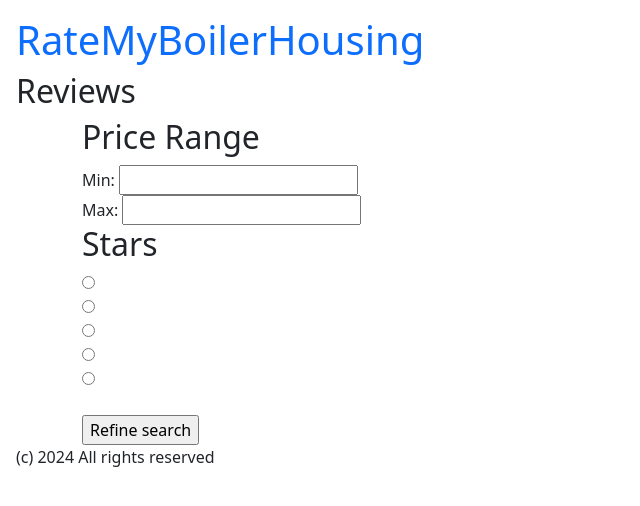
After one commit to ericswpark/purdue_cs348-ratemyboilerhousing, a Django app: template core/templates/reviews_filter.html in a window 1280 px wide. The commit adds this page. Shown: the top 506 px of the page, without its empty margins (0-640 px from the left). Run offline with Django 5.2, Linux system fonts and the light colour scheme; the template is opened without the code that fills it, so the values that code supplies are empty; some libraries are stand-ins or nearby versions.

Commit message:
Add ReviewFilterView

```diff
--- a/core/templates/home.html
+++ b/core/templates/home.html
@@ -3,6 +3,8 @@
 {% block title %}RateMyBoilerHousing{% endblock %}
 
 {% block content %}
+<h2>Looking for all reviews? <a href="{% url "reviews_filter" %}">Click here!</a></h2>
+
 <h2>Housing Options</h2>
 
 {% for housing in housing_options %}
--- /dev/null
+++ b/core/templates/reviews_filter.html
@@ -0,0 +1,63 @@
+{% extends 'base.html' %}
+
+{% block title %}RateMyBoilerHousing{% endblock %}
+
+{% block content %}
+<h2>Reviews</h2>
+
+<div class="container">
+    <div class="row">
+        <div class="col">
+            <form method="get" action="{% url "reviews_filter" %}">
+                <h2>Price Range</h2>
+                <label>
+                    Min:
+                    <input type="number" name="price_min" min={{ price_abs_min }} max={{ price_abs_max }} value={{ price_min }} />
+                </label>
+                <label>
+                    Max:
+                    <input type="number" name="price_max" min={{ price_abs_min }} max={{ price_abs_max }} value={{ price_max }} />
+                </label>
+
+                <h2>Stars</h2>
+
+                <label>
+                    <input type="radio" name="stars" value="5" {% if stars == '5' %}checked{% endif %} /> <i class="bi bi-star-fill"></i><i class="bi bi-star-fill"></i><i class="bi bi-star-fill"></i><i class="bi bi-star-fill"></i><i class="bi bi-star-fill"></i>
+                </label><br>
+                <label>
+                    <input type="radio" name="stars" value="4" {% if stars == '4' %}checked{% endif %}/> <i class="bi bi-star-fill"></i><i class="bi bi-star-fill"></i><i class="bi bi-star-fill"></i><i class="bi bi-star-fill"></i><i class="bi bi-star"></i>
+                </label><br>
+                <label>
+                    <input type="radio" name="stars" value="3" {% if stars == '3' %}checked{% endif %}/> <i class="bi bi-star-fill"></i><i class="bi bi-star-fill"></i><i class="bi bi-star-fill"></i><i class="bi bi-star"></i><i class="bi bi-star"></i>
+                </label><br>
+                <label>
+                    <input type="radio" name="stars" value="2" {% if stars == '2' %}checked{% endif %}/> <i class="bi bi-star-fill"></i><i class="bi bi-star-fill"></i><i class="bi bi-star"></i><i class="bi bi-star"></i><i class="bi bi-star"></i>
+                </label><br>
+                <label>
+                    <input type="radio" name="stars" value="1" {% if stars == '1' %}checked{% endif %}/> <i class="bi bi-star-fill"></i><i class="bi bi-star"></i><i class="bi bi-star"></i><i class="bi bi-star"></i><i class="bi bi-star"></i>
+                </label><br>
+
+                <br>
+
+                <input type="submit" value="Refine search">
+            </form>
+        </div>
+
+        <div class="col-8">
+            {% for review in object_list %}
+                <div class="col" title="Click here to go to the offering associated with this review">
+                    <a href="{% url 'offering_detail' review.offering.id %}" class="text-decoration-none text-dark">
+                        <div class="card mb-4 card-hover">
+                            <div class="card-body">
+                                <h5 class="card-title">{{ review }}</h5>
+                                <p class="card-text">{{ review.description }}</p>
+                            </div>
+                        </div>
+                    </a>
+                </div>
+            {% endfor %}
+        </div>
+    </div>
+</div>
+
+{% endblock %}
--- a/core/urls.py
+++ b/core/urls.py
@@ -1,6 +1,7 @@
 from django.urls import path
 
-from core.views import HomeView, HousingView, OfferingView, CreateReviewView, EditReviewView, DeleteReviewView
+from core.views import HomeView, HousingView, OfferingView, CreateReviewView, EditReviewView, DeleteReviewView, \
+    ReviewFilterView
 
 urlpatterns = [
     path('', HomeView.as_view(), name='home'),
@@ -9,4 +10,5 @@ urlpatterns = [
     path('offering/<int:pk>/write_review/', CreateReviewView.as_view(), name='offering_write_review'),
     path('review/<int:pk>/edit/', EditReviewView.as_view(), name='edit_review'),
     path('review/<int:pk>/delete/', DeleteReviewView.as_view(), name='delete_review'),
+    path("reviews/filter/", ReviewFilterView.as_view(), name='reviews_filter'),
 ]
```
Also changed, not shown: core/models.py (+10 -0 lines), core/views.py (+27 -0 lines).
